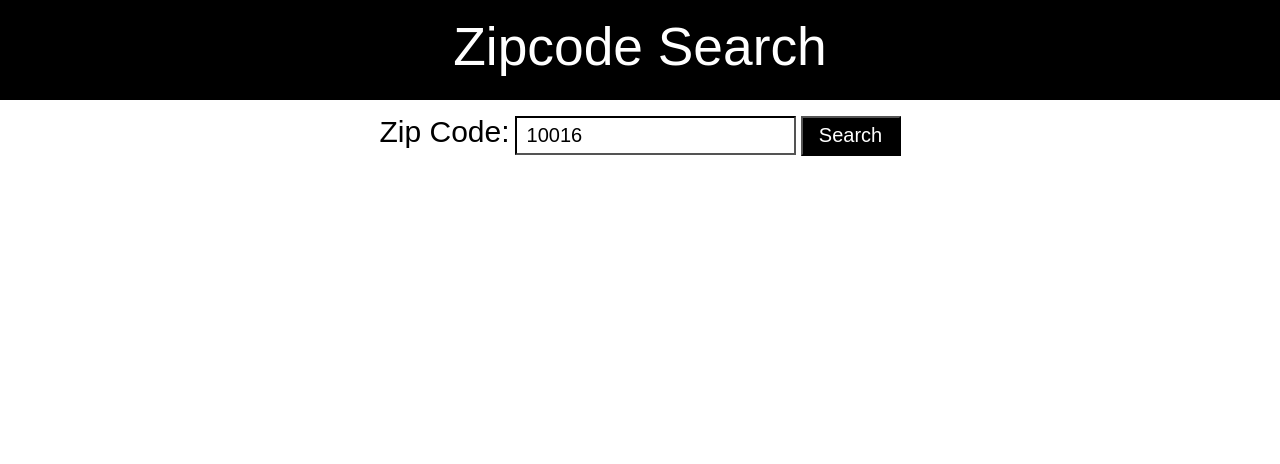
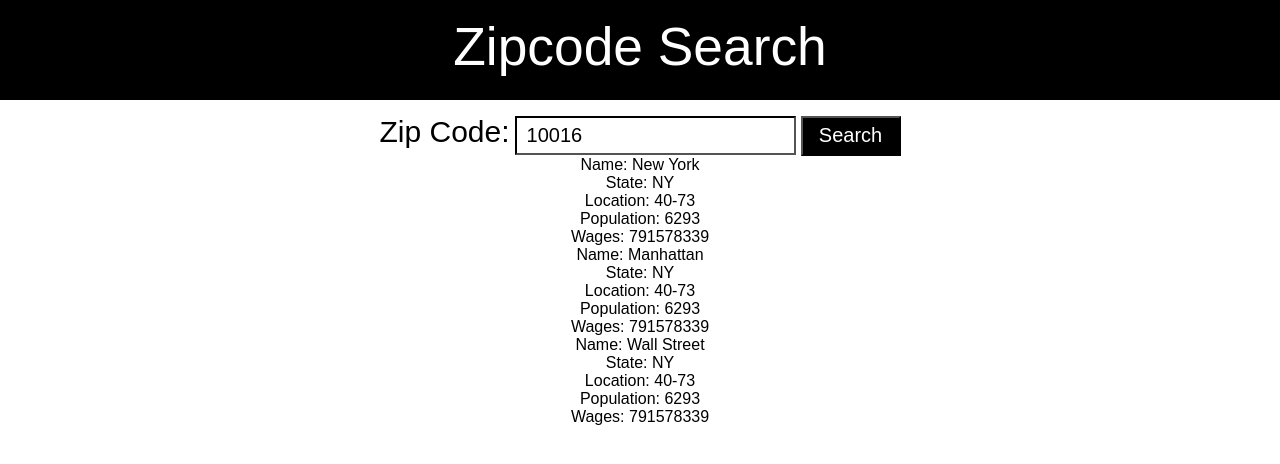
Before and after one commit to Kyrylo-Glamazdin/ZIP-and-City-Search-Assignment, a React (Create React App) app in the folder zip-app/: page / in a window 1280 px wide. Shown: the top 464 px of the page. Built offline with nearby package versions, Linux system fonts and the light colour scheme.

Commit message:
Info component implementation

```diff
--- a/zip-app/src/App.js
+++ b/zip-app/src/App.js
@@ -1,15 +1,27 @@
 import React, { Component } from 'react';
 import Nav from "./Nav.js"
 import ZipForm from './ZipForm.js'
+import Info from "./Info.js"
 import './App.css';
 
 class App extends Component {
+	constructor() {
+		super();
+		this.state = {
+			cities: [
+				["New York", "NY", [40, -73], 6293, "791578339"],
+				["Manhattan", "NY", [40, -73], 6293, "791578339"],
+				["Wall Street", "NY", [40, -73], 6293, "791578339"]
+			]
+		}
+	}
   render() {
     return (
 	  <div className="App Container">
 	    <Nav>
 		</Nav>
 		<ZipForm searchZip="10016" />
+		<Info cities={this.state.cities}/>
 	  </div>
     );
   }
--- /dev/null
+++ b/zip-app/src/Info.js
@@ -0,0 +1,27 @@
+import React from "react"
+import "./App.css"
+
+class Info extends React.Component {
+	render() {
+		let arr = [];
+
+		this.props.cities.forEach(function(city) {
+			arr.push(
+				<div className="info-card">
+				  <div className="info-element">Name: {city[0]}</div>
+				  <div className="info-element">State: {city[1]}</div>
+				  <div className="info-element">Location: {city[2]}</div>
+				  <div className="info-element">Population: {city[3]}</div>
+				  <div className="info-element">Wages: {city[4]}</div>
+				</div>
+			);
+		});
+
+		return (
+			<div>{arr}</div>
+		);
+	}
+
+}
+
+export default Info;
```
Also changed, not shown: zip-app/src/Info.css (added).
